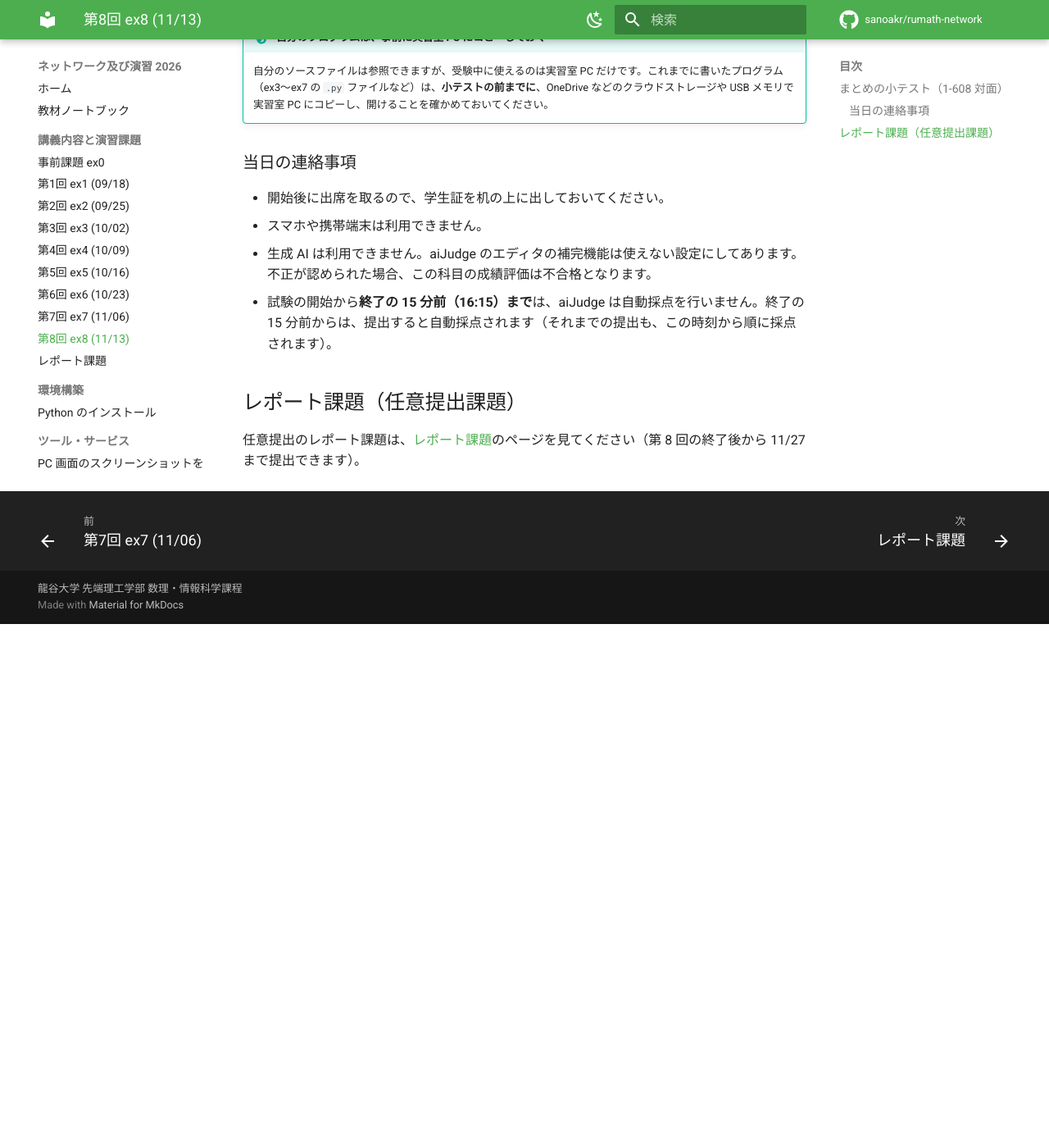
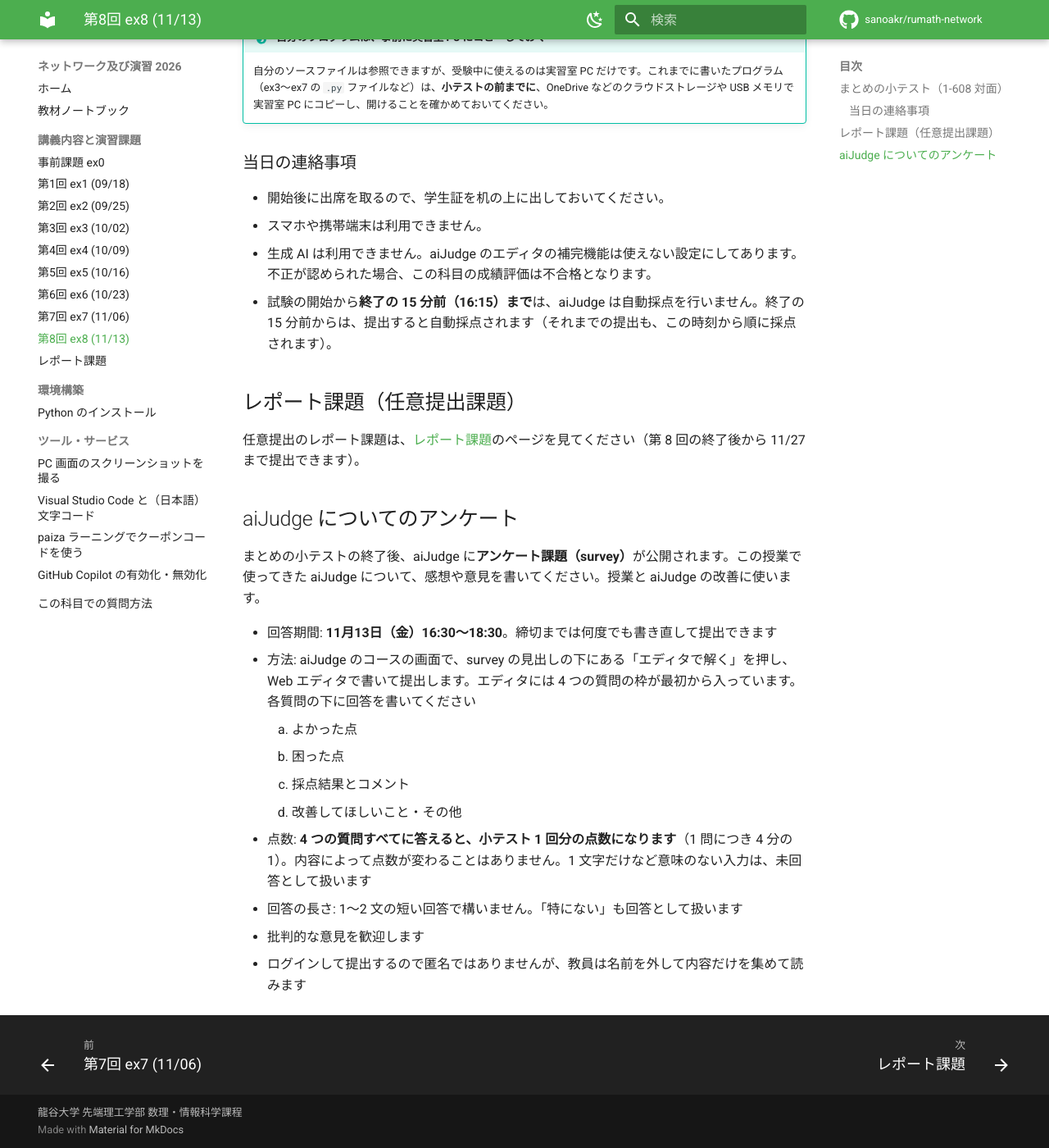
Before and after one commit to sanoakr/rumath-network, an MkDocs documentation site: the page built from docs/ex8.md, in a window 1280 px wide and 1400 px high, scrolled down 901 px. Shown: the whole window at 82% size. Built offline with MkDocs 1.6.1 and Material for MkDocs 9.7.7, drawn with Linux system fonts in a browser that asks for light colours; comment, search, counter and statistics services are not loaded; before the commit the page ends 1662 px from its top, so only the background shows below that.

Commit message:
docs: sync published content

```diff
--- a/docs/ex8.md
+++ b/docs/ex8.md
@@ -32,3 +32,18 @@
 ## レポート課題（任意提出課題）
 
 任意提出のレポート課題は、[レポート課題](report.md)のページを見てください（第 8 回の終了後から 11/27 まで提出できます）。
+
+## aiJudge についてのアンケート
+
+まとめの小テストの終了後、aiJudge に**アンケート課題（survey）**が公開されます。この授業で使ってきた aiJudge について、感想や意見を書いてください。授業と aiJudge の改善に使います。
+
+- 回答期間: **11月13日（金）16:30〜18:30**。締切までは何度でも書き直して提出できます
+- 方法: aiJudge のコースの画面で、survey の見出しの下にある「エディタで解く」を押し、Web エディタで書いて提出します。エディタには 4 つの質問の枠が最初から入っています。各質問の下に回答を書いてください
+    1. よかった点
+    2. 困った点
+    3. 採点結果とコメント
+    4. 改善してほしいこと・その他
+- 点数: **4 つの質問すべてに答えると、小テスト 1 回分の点数になります**（1 問につき 4 分の 1）。内容によって点数が変わることはありません。1 文字だけなど意味のない入力は、未回答として扱います
+- 回答の長さ: 1〜2 文の短い回答で構いません。「特にない」も回答として扱います
+- 批判的な意見を歓迎します
+- ログインして提出するので匿名ではありませんが、教員は名前を外して内容だけを集めて読みます
```
